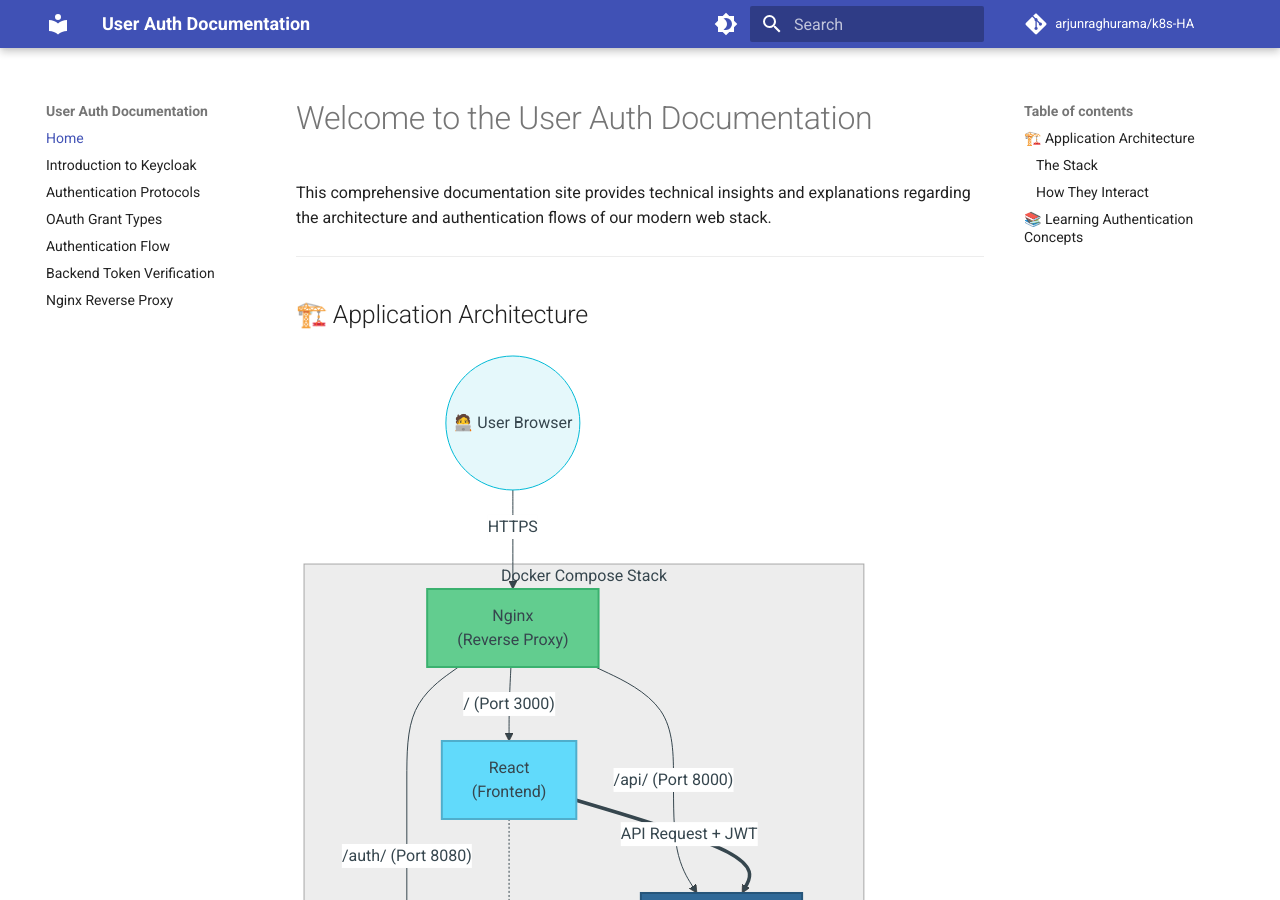
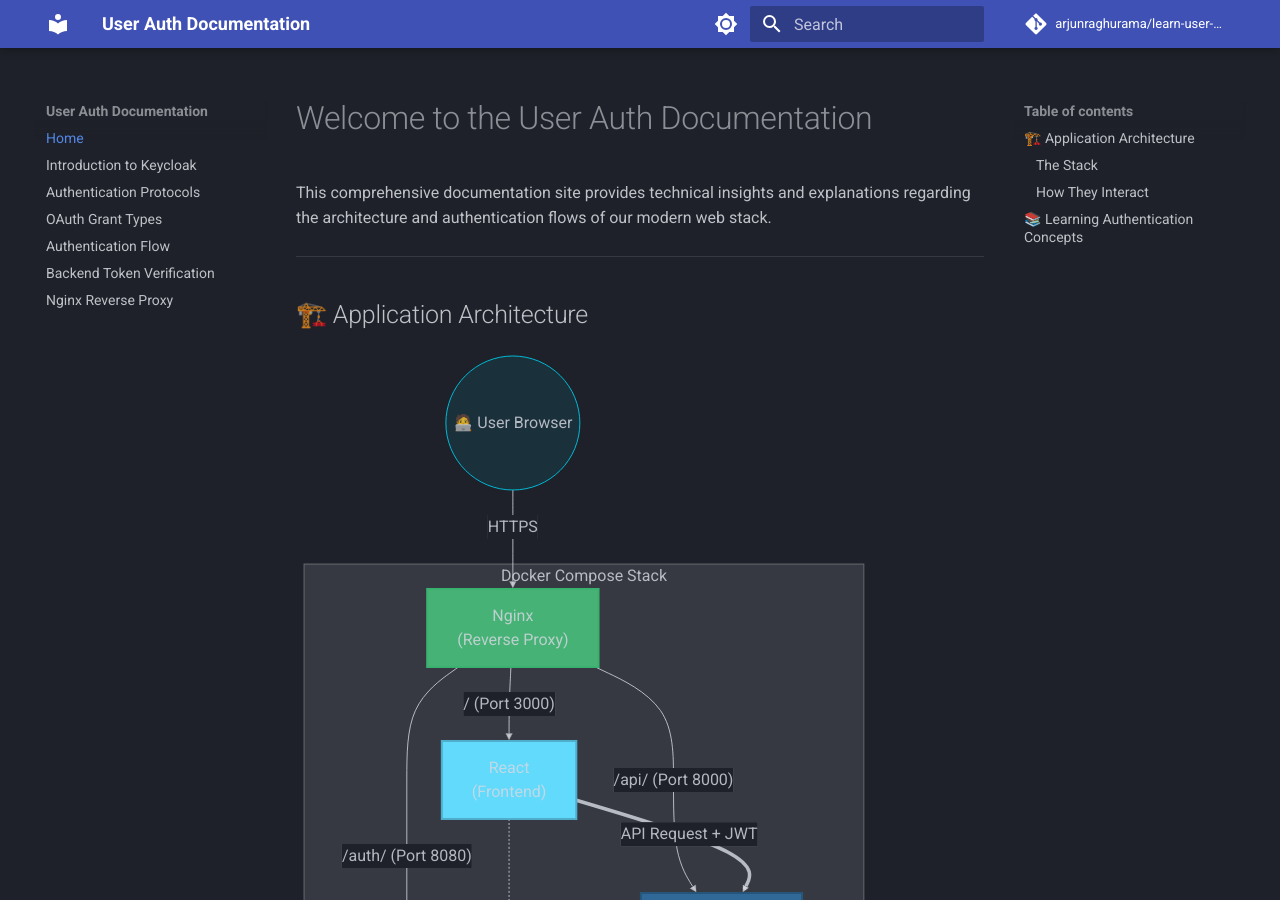
Before and after one commit to arjunraghurama/learn-user-auth, an MkDocs documentation site: the page built from docs/index.md, in a window 1280 px wide and 900 px high. Built offline with MkDocs 1.6.1 and Material for MkDocs 9.7.7, drawn with Linux system fonts in a browser that asks for light colours; comment, search, counter and statistics services are not loaded.

Commit message:
Updated documentation

```diff
--- a/mkdocs.yml
+++ b/mkdocs.yml
@@ -1,27 +1,28 @@
 site_name: User Auth Documentation
 site_description: Documentation for Keycloak, React, and FastAPI Auth Setup
+site_author: Arjun
 
-
-repo_name: arjunraghurama/k8s-HA
-repo_url: https://github.com/arjunraghurama/k8s-HA
+repo_name: arjunraghurama/learn-user-auth
+repo_url: https://github.com/arjunraghurama/learn-user-auth
 edit_uri: edit/main/docs/
 
 
 theme:
   name: material
   palette:
+    - scheme: slate
+      primary: indigo
+      accent: cyan
+      toggle:
+        icon: material/brightness-7
+        name: Switch to dark mode
     - scheme: default
       primary: indigo
       accent: cyan
       toggle:
         icon: material/brightness-4
         name: Switch to light mode
-    - scheme: slate
-      primary: indigo
-      accent: cyan
-      toggle:
-        icon: material/brightness-7
-        name: Switch to dark mode
+
 
 nav:
   - Home: index.md
@@ -35,7 +36,7 @@
 extra:
   social:
     - icon: fontawesome/brands/github
-      link: https://github.com/arjunraghurama/k8s-HA
+      link: https://github.com/arjunraghurama/learn-user-auth
 
 # plugins:
 #     - search
```
